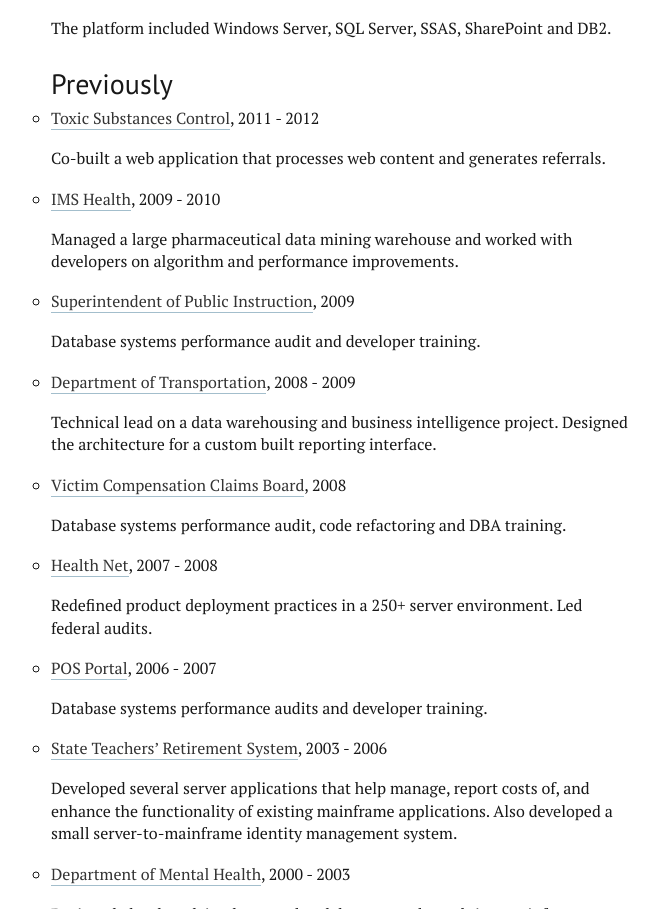
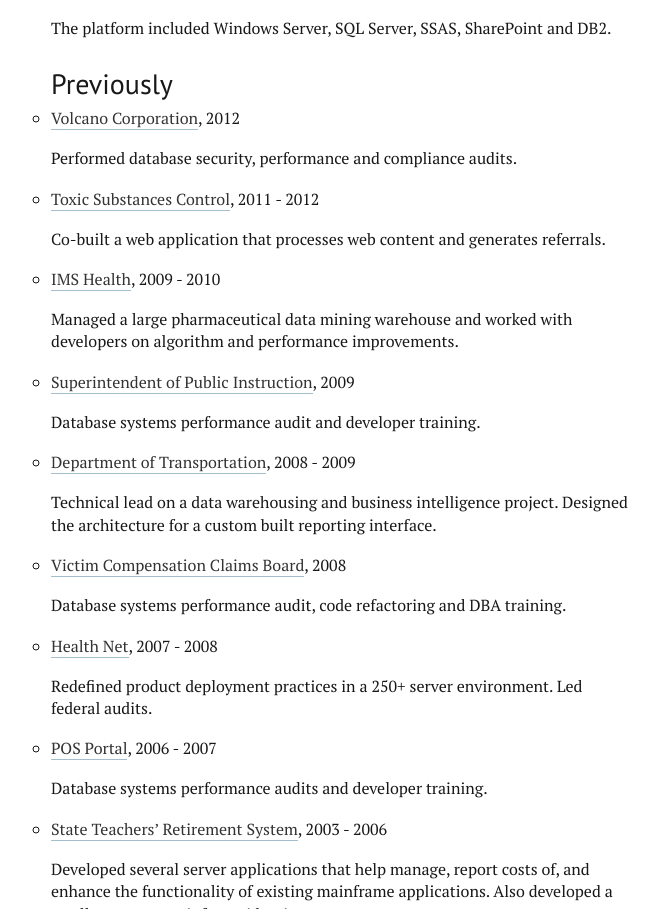
Before and after one commit to irneh/irneh.github.com, a plain HTML site: page henri/resume/index.html in a window 1280 px wide. Shown: the part 1009-1918 px from the top of the page, without its empty margins (299-958 px from the left). Drawn offline with Linux system fonts and the light colour scheme.

Commit message:
Add Volcano to rezoom.

```diff
--- a/henri/resume/index.html
+++ b/henri/resume/index.html
@@ -90,6 +90,10 @@ document.write('<a h'+'ref'+'="ma'+'ilto'+':'+e+'">'+e+'<\/'+'a'+'>');
 <p>The platform included Windows Server, SQL Server, SSAS, SharePoint and DB2.</p>
 <h3 id="previously">Previously</h3>
 <ul>
+<li><a href="http://www.volcanocorp.com/">Volcano Corporation</a>, 2012</li>
+</ul>
+<p>Performed database security, performance and compliance audits.</p>
+<ul>
 <li><a href="http://dtsc.ca.gov/">Toxic Substances Control</a>, 2011 - 2012</li>
 </ul>
 <p>Co-built a web application that processes web content and generates referrals.</p>
```
